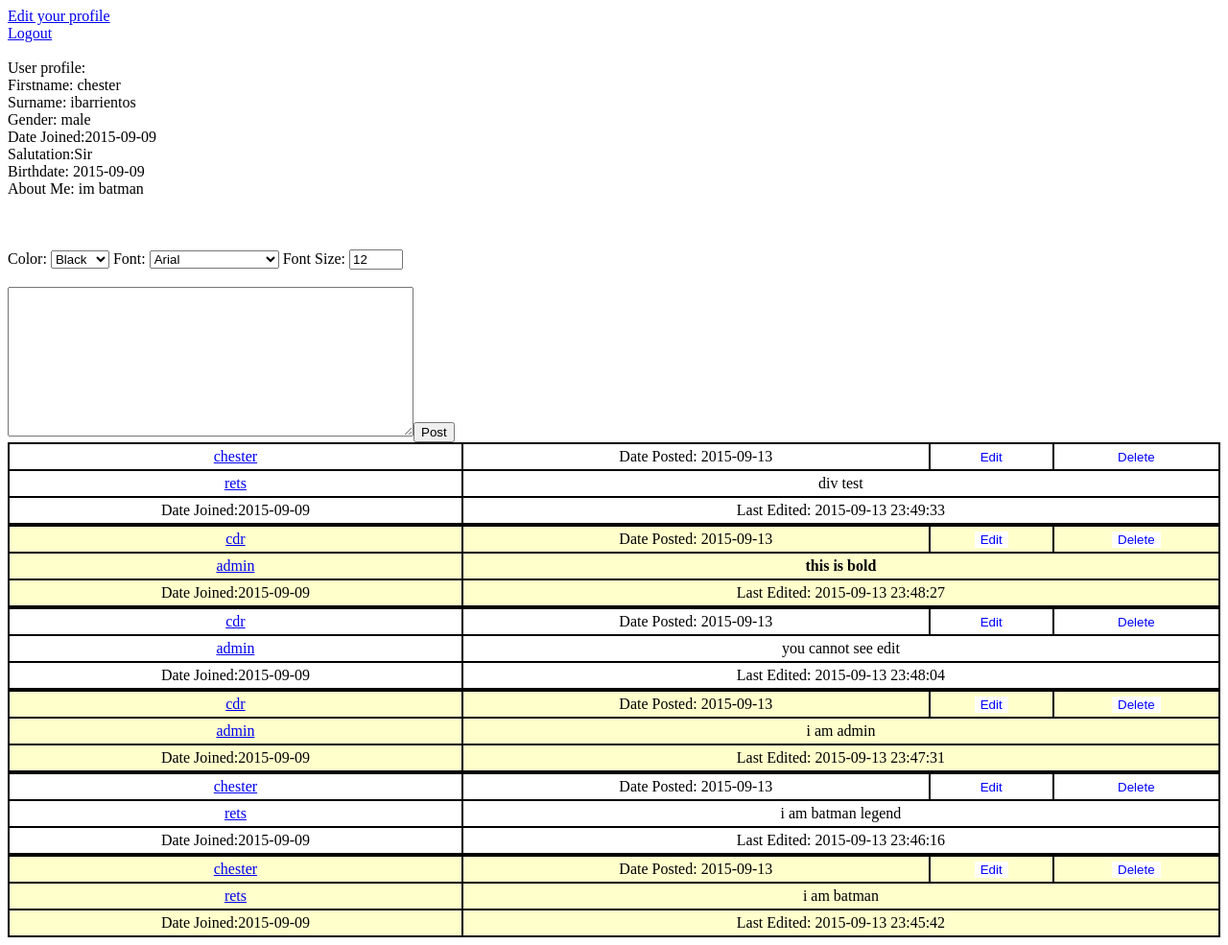
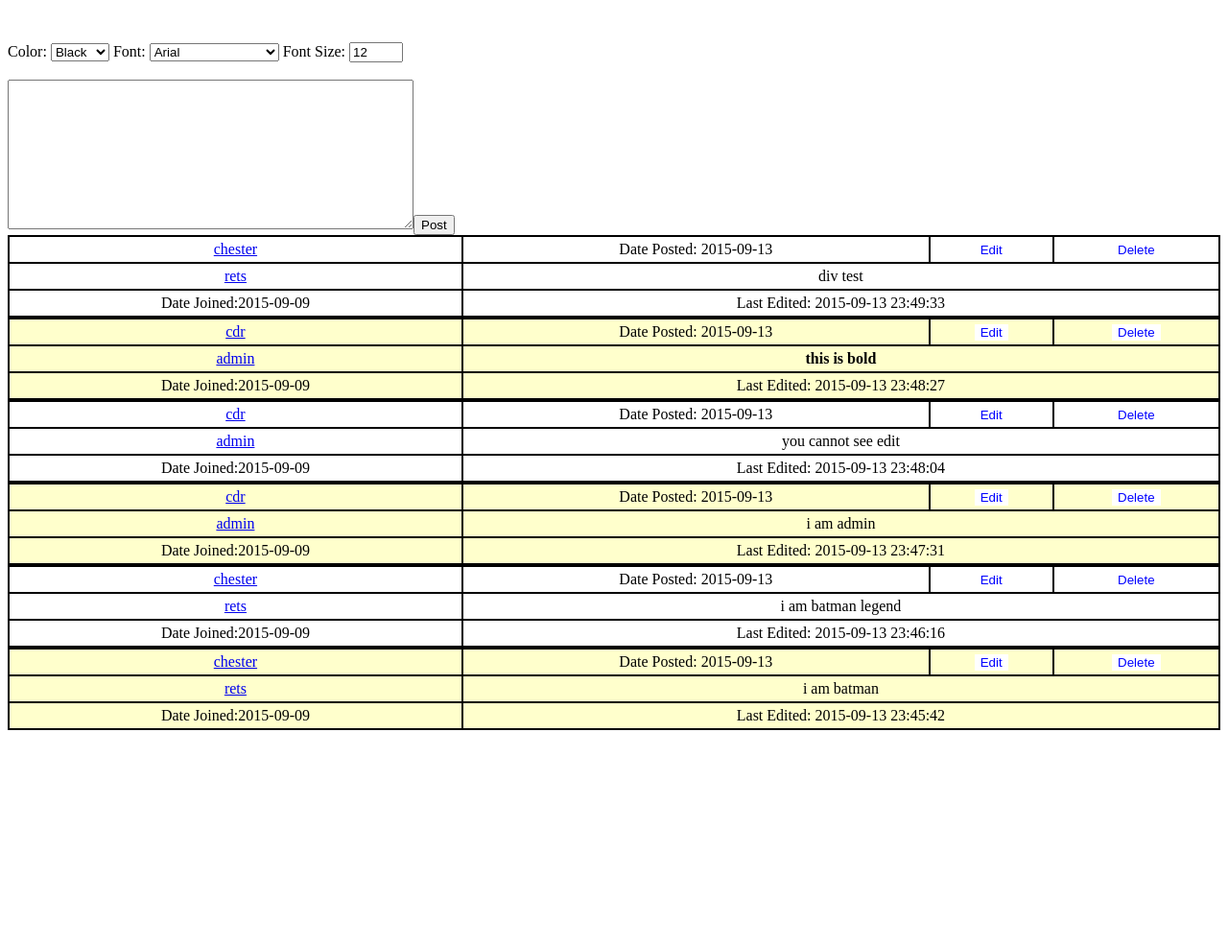
Before and after one commit to gdm02/SECUDEVCase2, a PHP site: page /messageboard.php in a window 1280 px wide. Shown: the whole page at 96% size. After the commit the page ends 761 px from the top, so only its background shows below. Run offline with PHP 8.4, Linux system fonts and the light colour scheme; a user stored in the database is signed in; data comes from the database, SQL or seed files in the repository.

Commit message:
Cleaned Message Board by a bit

```diff
--- a/secudevcase2/messageboard.php
+++ b/secudevcase2/messageboard.php
@@ -4,6 +4,7 @@
 	include 'stripper.php';
 
 	function showInputBox(){
+
 		echo '<br><br>Color:
 					<select id = "postcolor">
 					<option value = "black">Black</option>
@@ -128,30 +129,6 @@ button {
 		}
 
 
-		//if($_SERVER['REQUEST_METHOD'] != 'POST'){
-			echo "<a href ='/editprofile.php'>Edit your profile</a> <br> <a href='/signout.php'>Logout</a><br><br>";
-			echo
-			'User profile: <br><label>Firstname: </label>'.
-					$_SESSION["firstname"]
-					.'<br>
-					<label>Surname: </label>'.
-					$_SESSION["lastname"]
-					.'<br>
-					<label>Gender: </label>'.
-					$_SESSION["gender"]
-					.'<br>
-					<label>Date Joined:</label>'.
-					$_SESSION["joindate"]
-					.'<br>
-					<label>Salutation:</label>'.
-					$_SESSION["salutation"]
-					.'<br>
-					<label>Birthdate: </label>'.
-					$_SESSION["birthdate"]
-					.'<br>
-					<label>About Me: </label>'.
-					$_SESSION["aboutme"]
-					.'<br> <br>';
 
 			showInputBox();
 
```
